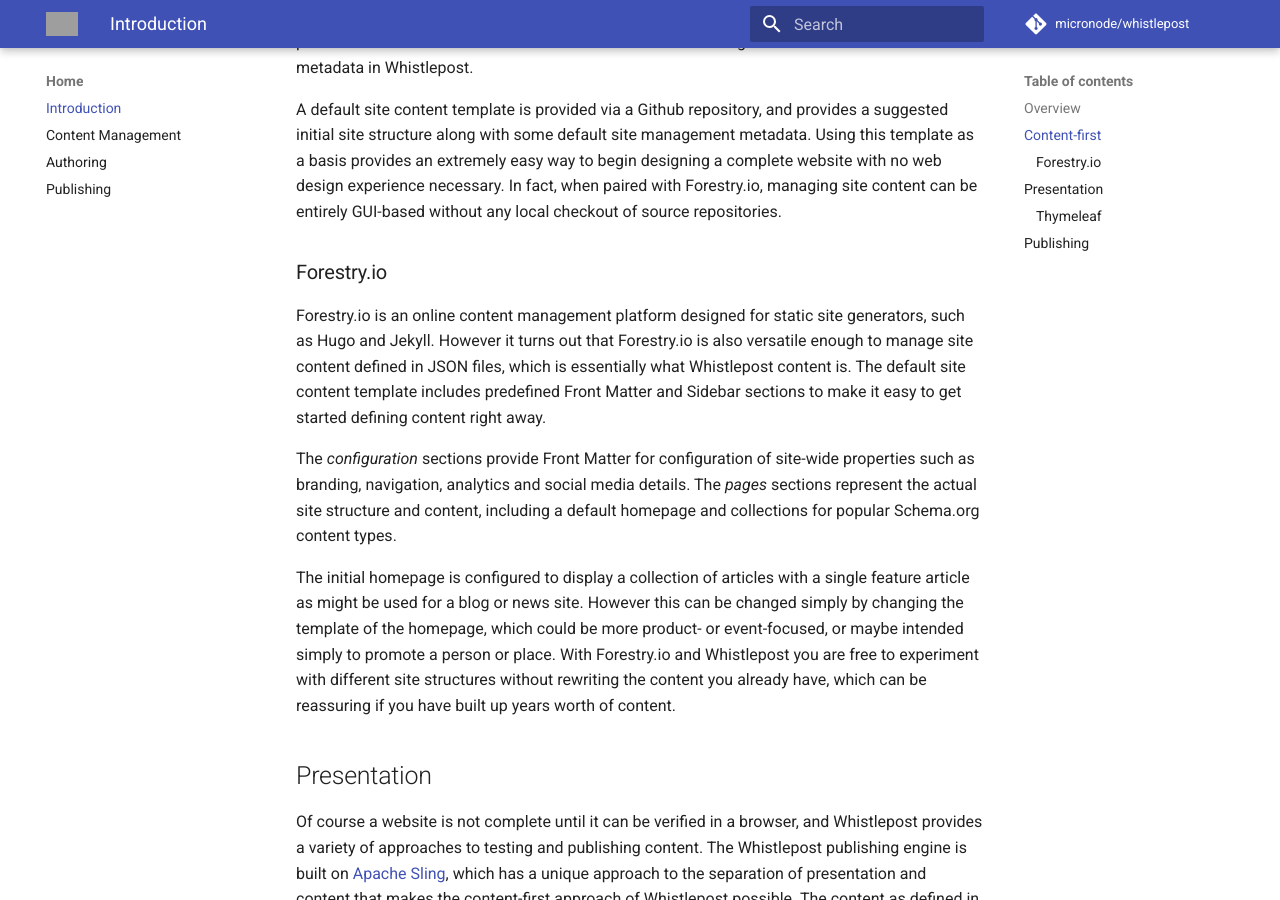
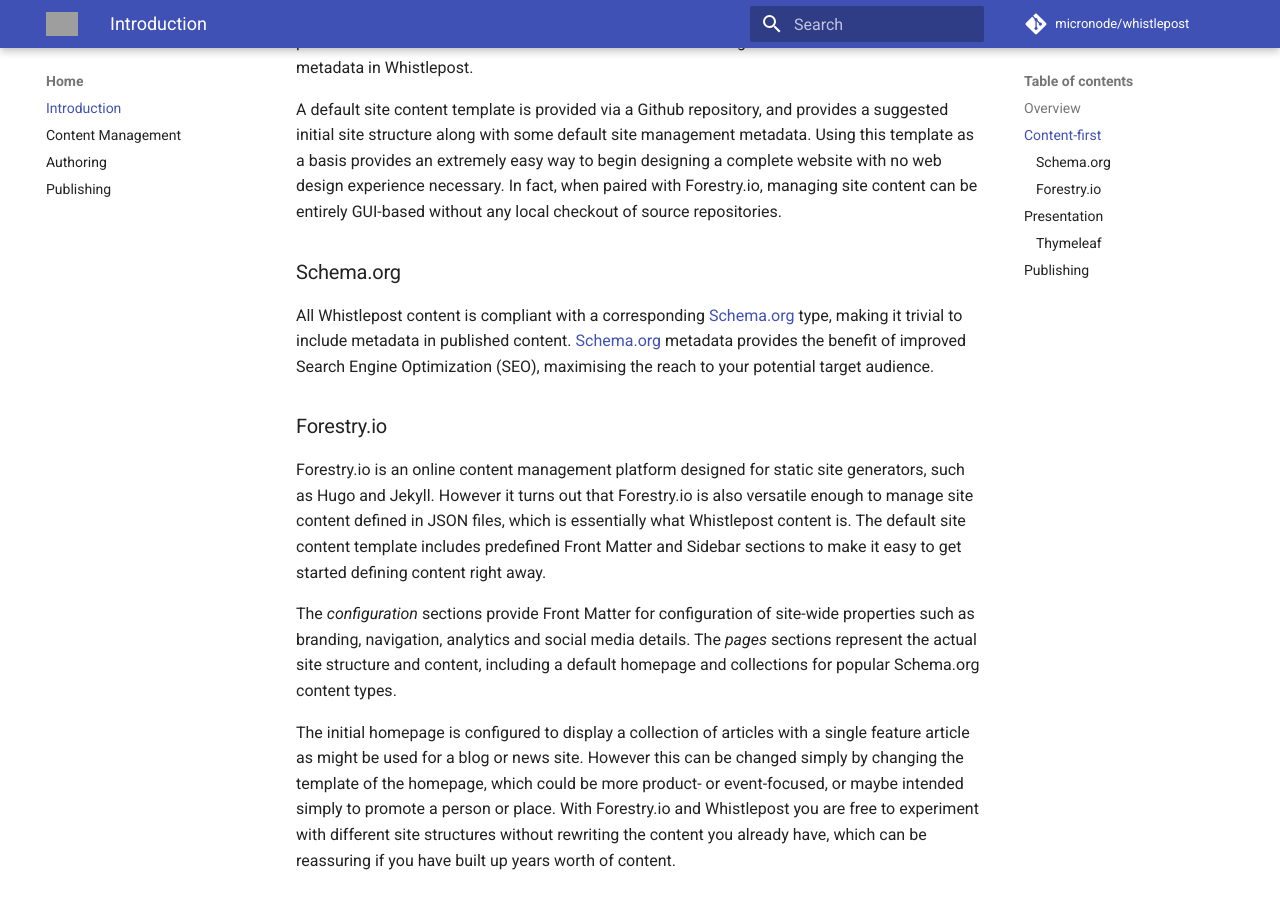
Before and after one commit to whistlepost/whistlepost-user-guide, an MkDocs documentation site: the page built from docs/index.md, in a window 1280 px wide and 900 px high, scrolled down 545 px. Built offline with MkDocs 1.6.1 and Material for MkDocs 9.7.7, drawn with Linux system fonts in a browser that asks for light colours; comment, search, counter and statistics services are not loaded; grey boxes are pictures that could not be loaded.

Commit message:
Update index.md

```diff
--- a/docs/index.md
+++ b/docs/index.md
@@ -4,6 +4,7 @@
 [template engines]: https://sling.apache.org/documentation/bundles/scripting.html
 [content management]: https://sling.apache.org/documentation/bundles.html#resource-providers
 
+[Schema.org]: https://schema.org
 [Jekyll]: https://jekyllrb.com/
 [Wordpress]: https://wordpress.org/
 [Adobe Experience Manager]: https://en.wikipedia.org/wiki/Day_Software
@@ -28,6 +29,10 @@
 Whistlepost is designed to support just about any form of content through customization, however out-of-the-box content structure is based on Schema.org metadata. Schema.org is a collaboration between many prominent organizations to define common metadata for content published on the World Wide Web. As such this seems to be a good basis for default content metadata in Whistlepost.
 
 A default site content template is provided via a Github repository, and provides a suggested initial site structure along with some default site management metadata. Using this template as a basis provides an extremely easy way to begin designing a complete website with no web design experience necessary. In fact, when paired with Forestry.io, managing site content can be entirely GUI-based without any local checkout of source repositories.
+
+### Schema.org
+
+All Whistlepost content is compliant with a corresponding [Schema.org] type, making it trivial to include metadata in published content. [Schema.org] metadata provides the benefit of improved Search Engine Optimization (SEO), maximising the reach to your potential target audience.
 
 ### Forestry.io
 
```
